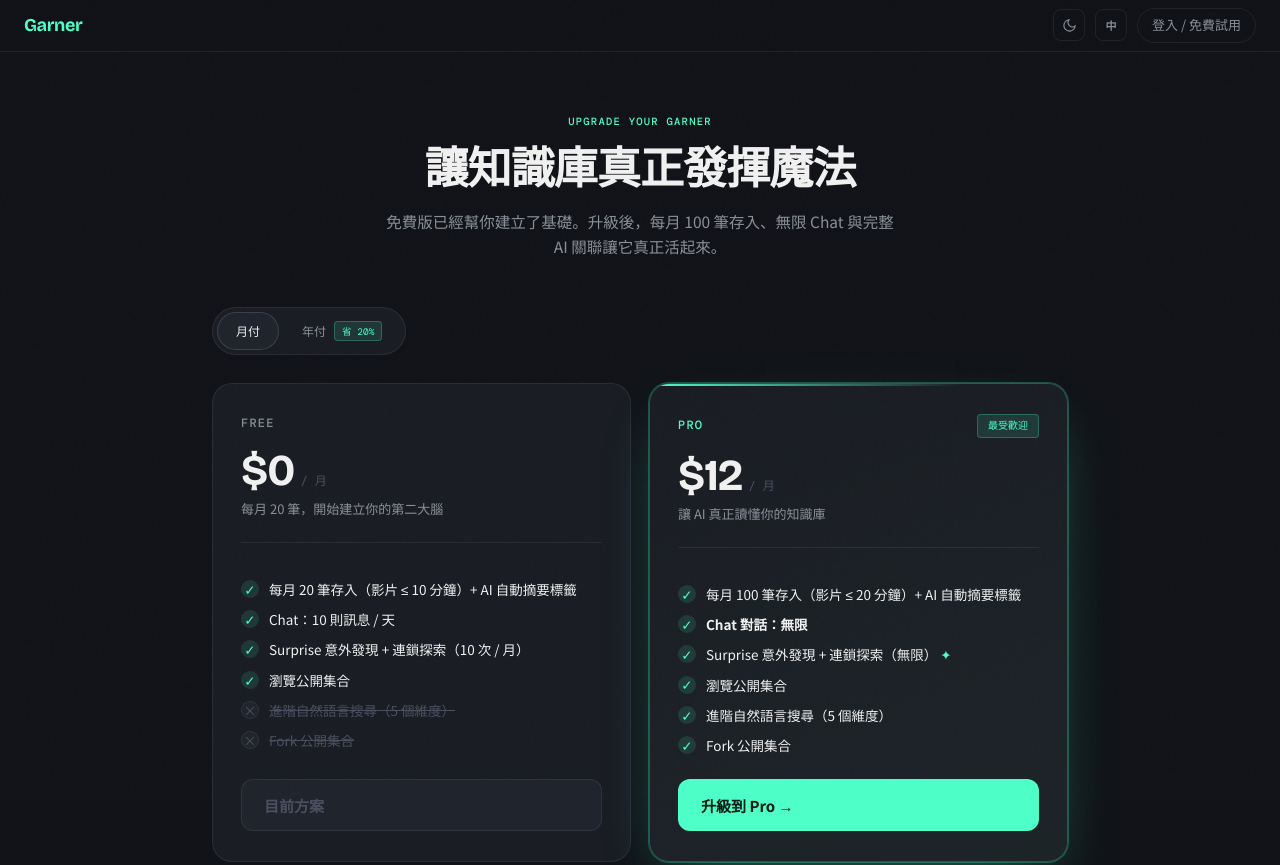
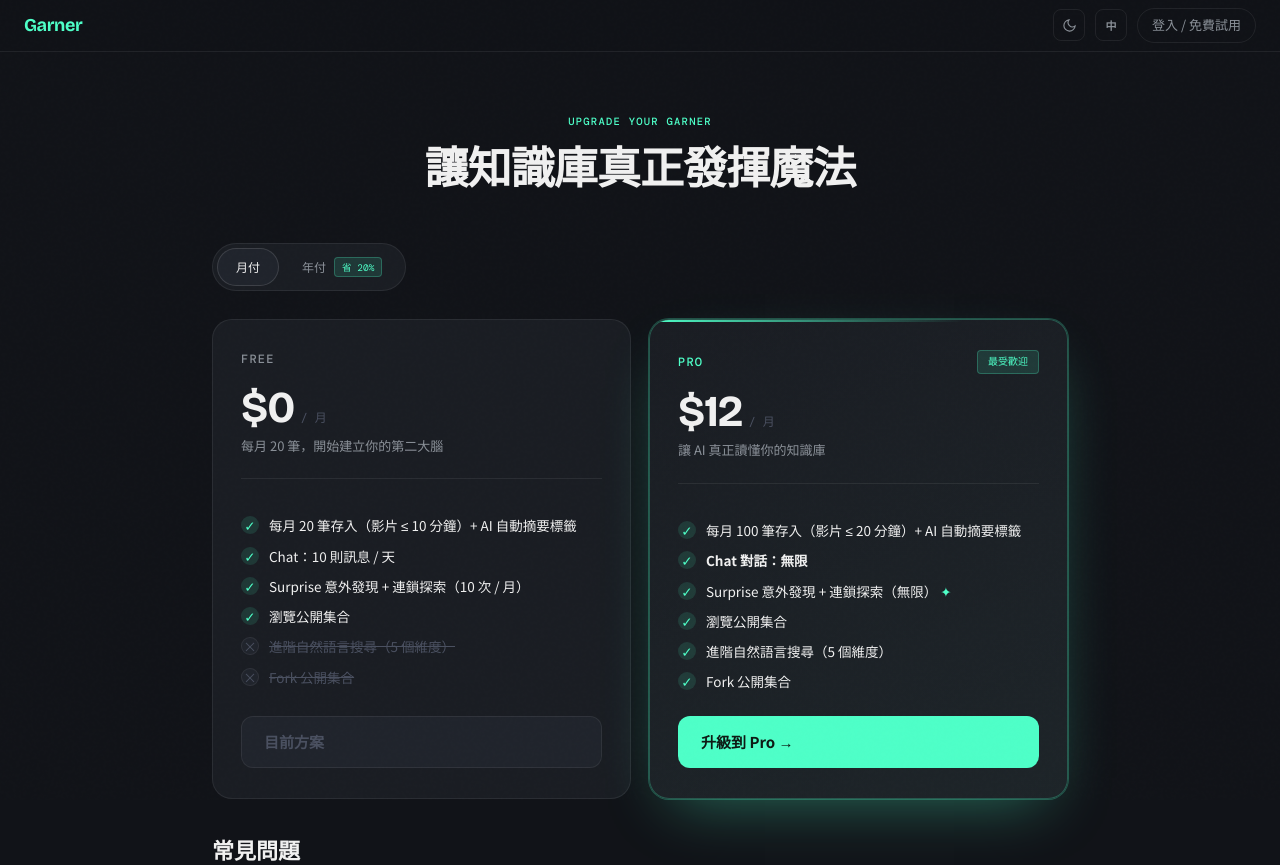
Before and after one commit to willy11342002/Garner, a Nuxt app in the folder apps/web/: page /pricing in a window 1280 px wide. Shown: the top 865 px of the page. Built offline with nearby package versions, Linux system fonts and the light colour scheme; no server answers.

Commit message:
feat(pricing): 移除 hero_sub 描述段落
參考 ChatGPT 定價頁設計，標題下直接接方案卡，
短描述由各方案的 plan.tag 負責，頁面更簡潔

Co-Authored-By: Claude Sonnet 4.6 <noreply@anthropic.com>

```diff
--- a/apps/web/pages/pricing.vue
+++ b/apps/web/pages/pricing.vue
@@ -3,7 +3,6 @@
     <section class="pr-hero">
       <span class="eyebrow">{{ t('pricing.eyebrow') }}</span>
       <h1>{{ t('pricing.hero_title') }}</h1>
-      <p>{{ t('pricing.hero_sub') }}</p>
     </section>
 
     <PricingPlans :current-plan="userPlan" @upgrade="handleUpgrade" />
```
